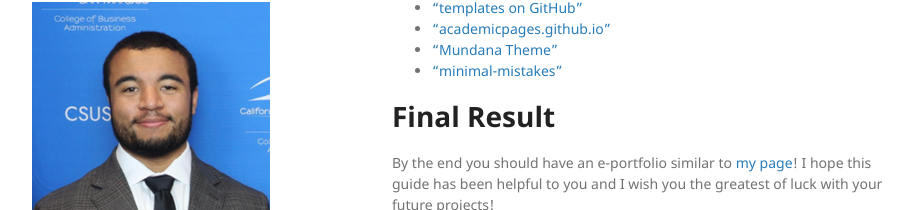
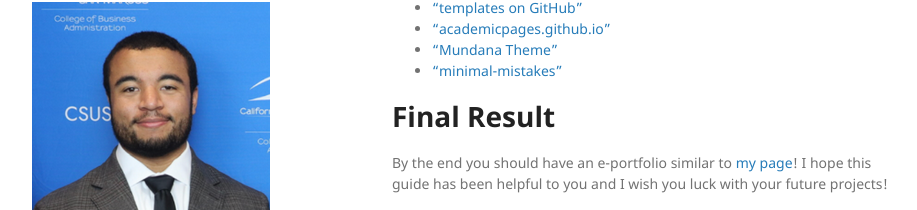
Before and after one commit to NC509/NC509.github.io, a Jekyll site: the page built from E-Portfolio Tutorial/index.md, in a window 1280 px wide and 900 px high, scrolled down 6600 px, cut to the strip 0-317 px from the top of the window. Shown: the part 107-317 px from the top of the strip, without its empty margins (178-1095 px from the left). Built offline with Jekyll 4.4.1, drawn with Linux system fonts in a browser that asks for light colours; our own code applies the rules of GitHub Pages for plain Markdown files.

Commit message:
Update index.md

```diff
--- a/E-Portfolio Tutorial/index.md
+++ b/E-Portfolio Tutorial/index.md
@@ -110,7 +110,7 @@ Here are the resources I have used to make the e-portfolio page:
 - ["minimal-mistakes"](https://github.com/mmistakes/minimal-mistakes)
 
 # Final Result
-By the end you should have an e-portfolio similar to [my page](https://nc509.github.io/)! I hope this guide has been helpful to you and I wish you the greatest of luck with your future projects!
+By the end you should have an e-portfolio similar to [my page](https://nc509.github.io/)! I hope this guide has been helpful to you and I wish you luck with your future projects!
 
 
 <img width="1000" height="850" alt="image" src="https://github.com/user-attachments/assets/ed4ff4c9-a340-425d-a04e-79459cdf8b5f" />
```
